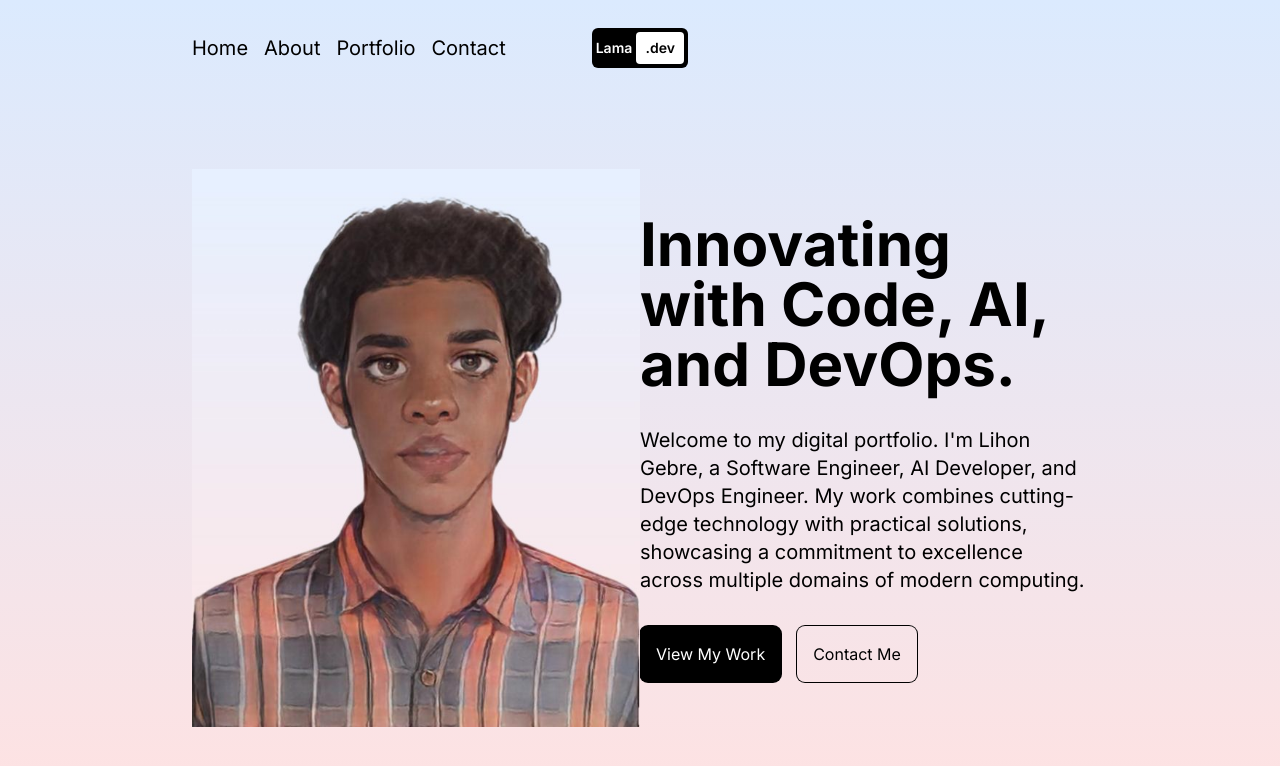
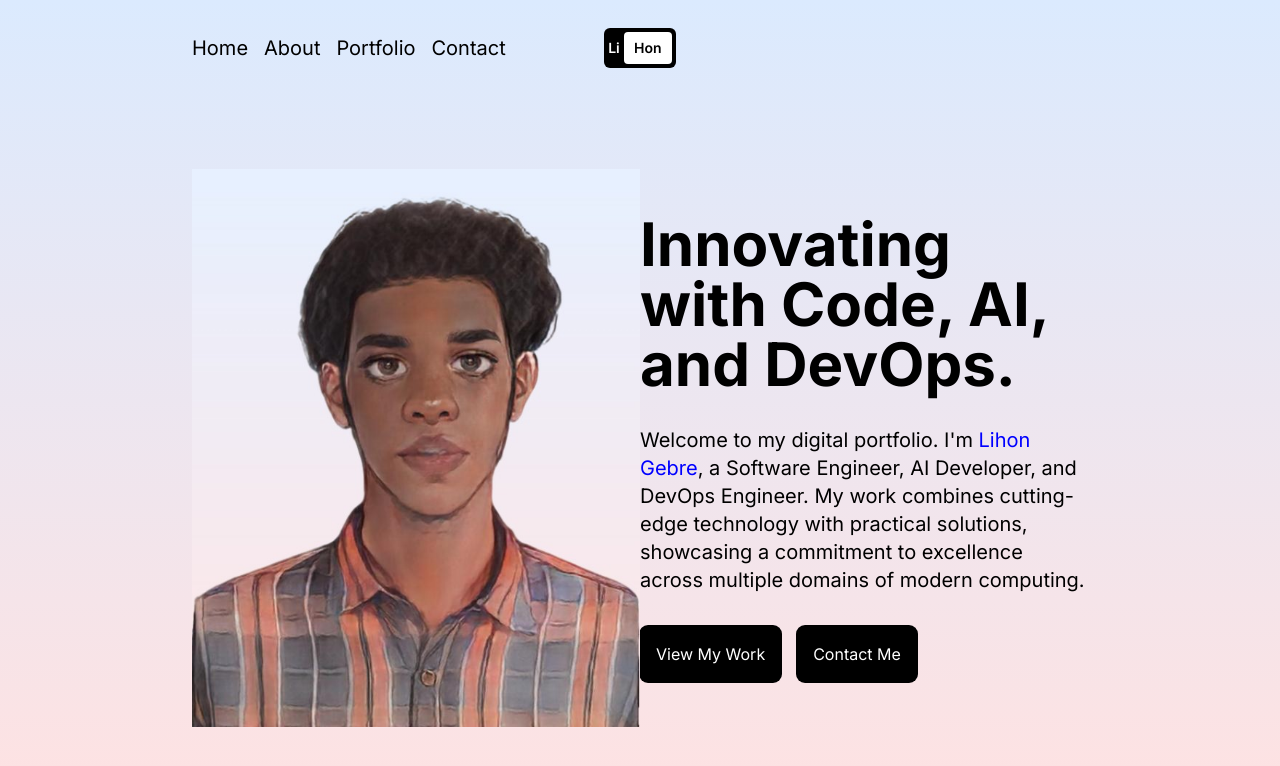
Before and after one commit to gelftheshot/portfolio, a Next.js app: page / in a window 1280 px wide. Shown: the top 766 px of the page. Built offline with nearby package versions, Linux system fonts and the light colour scheme.

Commit message:
adding importat topics and favicon and making some of the pages reactive

```diff
--- a/app/page.jsx
+++ b/app/page.jsx
@@ -2,7 +2,7 @@
 
 import Image from "next/image";
 import { motion } from "framer-motion";
-
+import Link  from 'next/link'
 const Homepage = () => {
   return (
     <motion.div
@@ -22,18 +22,22 @@ const Homepage = () => {
             Innovating with Code, AI, and DevOps.
           </h1>
           <p className="md:text-xl">
-            Welcome to my digital portfolio. I'm Lihon Gebre, a Software Engineer,
+            Welcome to my digital portfolio. I&apos;m <span style={{ color: 'blue' }}>Lihon Gebre</span>, a Software Engineer,
             AI Developer, and DevOps Engineer. My work combines cutting-edge
             technology with practical solutions, showcasing a commitment to
             excellence across multiple domains of modern computing.
           </p>
           <div className="w-full flex gap-4">
-            <button className="p-4 rounded-lg ring-1 ring-black bg-black text-white">
-              View My Work
-            </button>
-            <button className="p-4 rounded-lg ring-1 ring-black">
-              Contact Me
-            </button>
+            <Link href="/portfolio" legacyBehavior>
+              <a className="p-4 rounded-lg ring-1 ring-black bg-black text-white">
+                View My Work
+              </a>
+            </Link>
+            <Link href="/contact" legacyBehavior>
+              <a className="p-4 rounded-lg ring-1 ring-black bg-black text-white">
+                Contact Me
+              </a>
+            </Link>
           </div>
         </div>
       </div>
--- a/components/Navbar.jsx
+++ b/components/Navbar.jsx
@@ -48,9 +48,9 @@ const Navbar = () => {
       </div>
       <div className="md:hidden lg:flex xl:w-1/3 xl:justify-center">
         <Link href="/" className="text-sm bg-black rounded-md p-1 font-semibold flex items-center justify-center">
-          <span className="text-white mr-1">Lama</span>
+          <span className="text-white mr-1">Li</span>
           <span className="w-12 h-8 rounded bg-white text-black flex items-center justify-center">
-            .dev
+            Hon
           </span>
         </Link>
       </div>
```
Also changed, not shown: 2 other files (tests, documents, lock files or other folders).
